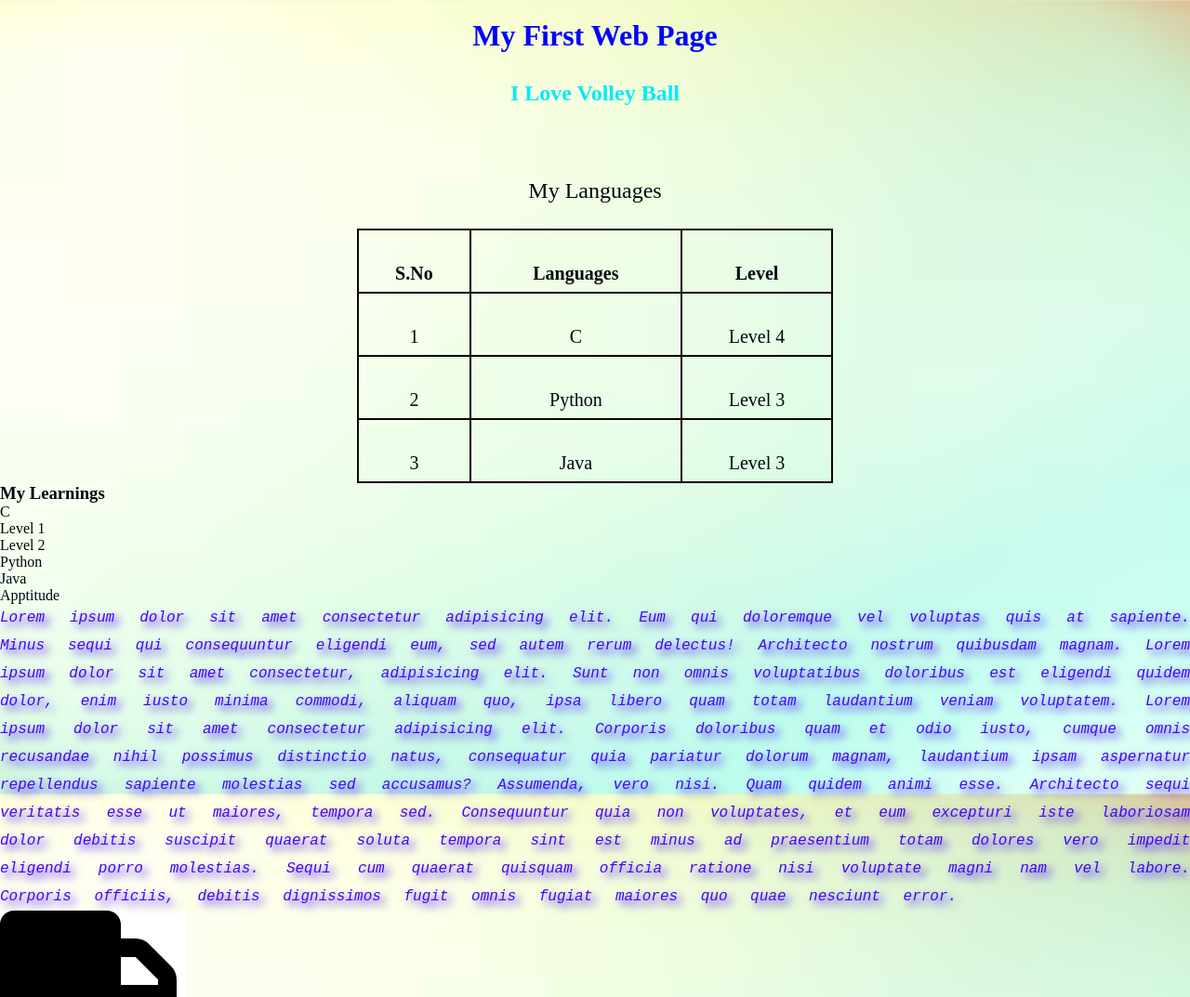
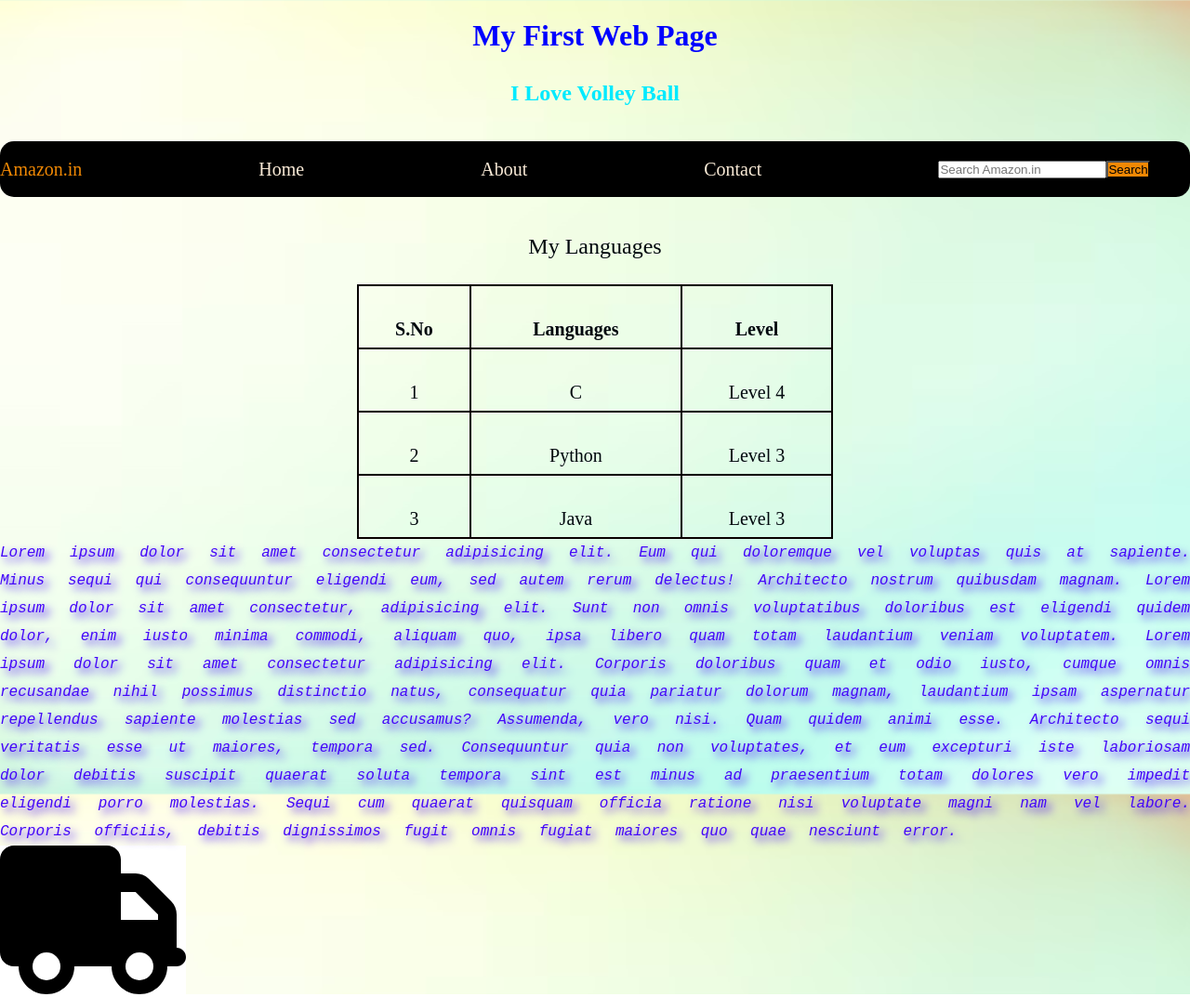
Before and after one commit to Pradeepkumar1907/Pradeep-Portfolio, a plain HTML site: page a.html in a window 1280 px wide. Shown: the top 1073 px of the page at 93% size. Drawn offline with Linux system fonts and the light colour scheme; files whose address does not match are found by name.

Commit message:
Update a.html

```diff
--- a/a.html
+++ b/a.html
@@ -7,6 +7,14 @@
     <body class="body">
         <h1>My First Web Page</h1>
         <h2>I Love Volley Ball</h2><br>
+        <div id="navbar">
+            <a id="logo" href="#">Amazon.in</a>
+            <a href="#">Home</a>
+            <a href="#">About</a>
+            <a href="#">Contact</a>
+            <input placeholder="Search Amazon.in">
+            <button>Search</button>
+        </div>
         <center><table class="wide_table">
             <caption>My Languages <br><br></caption>
             <thead style="text-align:left;">
@@ -34,25 +42,12 @@
                 </tr>
             </tbody>
         </table></center>
-        <h3>My Learnings</h3>
-        <ul style="display: block;" class="ul">
-            <li>C
-                <ul>
-                    <li>Level 1</li>
-                    <li>Level 2</li>
-                </ul>
-            </li>
-            <li>Python</li>
-            <li>Java</li>
-            <li>Apptitude</li>
-        </ul>
         <p>
             Lorem ipsum dolor sit amet consectetur adipisicing elit. Eum qui doloremque vel voluptas quis at sapiente. Minus sequi qui consequuntur eligendi eum, sed autem rerum delectus! Architecto nostrum quibusdam magnam. Lorem ipsum dolor sit amet consectetur, adipisicing elit. Sunt non omnis voluptatibus doloribus est eligendi quidem dolor, enim iusto minima commodi, aliquam quo, ipsa libero quam totam laudantium veniam voluptatem. Lorem ipsum dolor sit amet consectetur adipisicing elit. Corporis doloribus quam et odio iusto, cumque omnis recusandae nihil possimus distinctio natus, consequatur quia pariatur dolorum magnam, laudantium ipsam aspernatur repellendus sapiente molestias sed accusamus? Assumenda, vero nisi. Quam quidem animi esse. Architecto sequi veritatis esse ut maiores, tempora sed. Consequuntur quia non voluptates, et eum excepturi iste laboriosam dolor debitis suscipit quaerat soluta tempora sint est minus ad praesentium totam dolores vero impedit eligendi porro molestias. Sequi cum quaerat quisquam officia ratione nisi voluptate magni nam vel labore. Corporis officiis, debitis dignissimos fugit omnis fugiat maiores quo quae nesciunt error.
         </p>
         <i class="fa-solid fa-truck-solid.svg"></i>
         <nav>
             <img src="./Images//truck-solid.svg">
-            <img src
         </nav>
     </body>
 </html>
```
